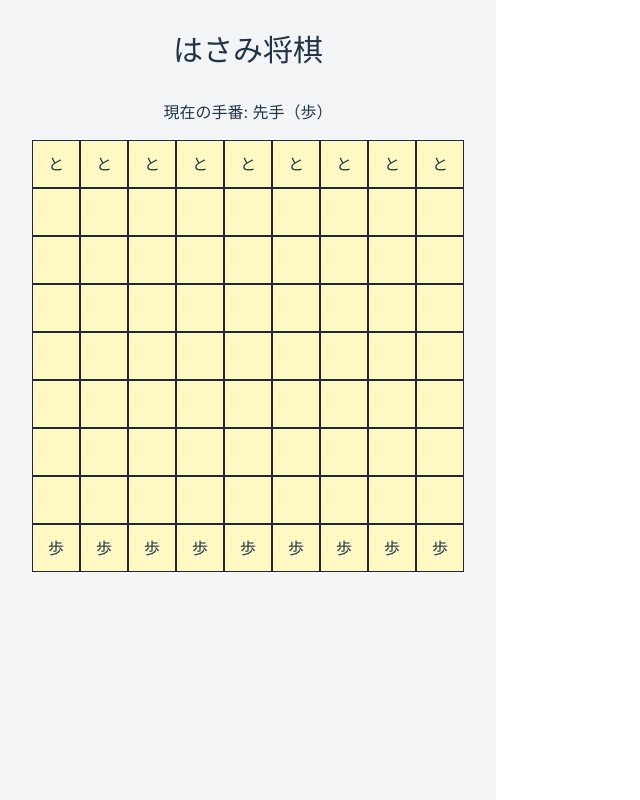
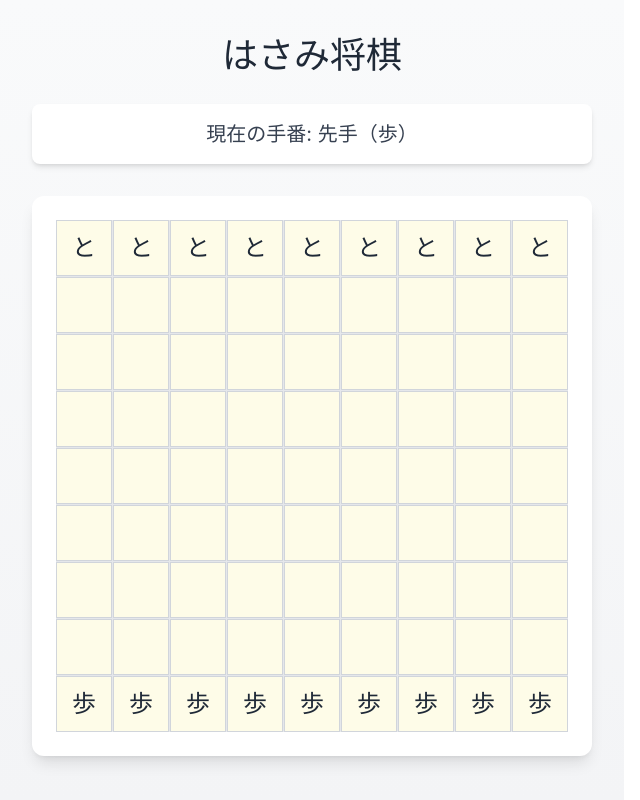
Before and after one commit to yuzoiwasaki/hasami-shogi, a React (Vite) app: page / in a window 1280 px wide. Shown: the whole page, without its empty margins (0-640 px from the left). Built offline with nearby package versions, Linux system fonts and the light colour scheme.

Commit message:
Improve design

```diff
--- a/index.html
+++ b/index.html
@@ -4,6 +4,12 @@
     <meta charset="UTF-8" />
     <meta name="viewport" content="width=device-width, initial-scale=1.0" />
     <title>はさみ将棋</title>
+    <link href="https://fonts.googleapis.com/css2?family=Noto+Sans+JP:wght@400;700&display=swap" rel="stylesheet">
+    <style>
+      .font-japanese {
+        font-family: 'Noto Sans JP', sans-serif;
+      }
+    </style>
   </head>
   <body>
     <div id="root"></div>
--- a/src/App.tsx
+++ b/src/App.tsx
@@ -13,27 +13,36 @@ function App() {
   } = useHasamiShogi();
 
   return (
-    <div className="min-h-screen bg-gray-100 p-8">
-      <h1 className="text-3xl font-bold text-center mb-8">はさみ将棋</h1>
-      <div className="text-center mb-4">
+    <div className="min-h-screen bg-gradient-to-b from-gray-50 to-gray-100 p-8">
+      <div className="max-w-4xl mx-auto">
+        <h1 className="text-4xl font-bold text-center mb-8 text-gray-800 font-japanese">
+          はさみ将棋
+        </h1>
+
+        <div className="text-center mb-8 p-4 bg-white rounded-lg shadow-md">
           {winner ? (
-          <div>
-            <div className="text-xl font-bold mb-2">
+            <div className="space-y-4">
+              <div className="text-2xl font-bold text-gray-800">
                 {getPlayerName(winner)}（{winner}）の勝利！
               </div>
               <button
                 onClick={resetGame}
-              className="bg-blue-500 hover:bg-blue-700 text-white font-bold py-2 px-4 rounded"
+                className="bg-indigo-600 hover:bg-indigo-700 text-white font-bold py-3 px-6 rounded-lg
+                  transition duration-200 ease-in-out transform hover:scale-105 shadow-lg"
               >
                 もう一度プレイ
               </button>
             </div>
           ) : (
-          <div>現在の手番: {getPlayerName(currentPlayer)}（{currentPlayer}）</div>
+            <div className="text-xl text-gray-700">
+              現在の手番: <span className="font-bold">{getPlayerName(currentPlayer)}（{currentPlayer}）</span>
+            </div>
           )}
         </div>
-      <div className="max-w-fit mx-auto">
-        <div className="grid grid-cols-9 gap-0">
+
+        <div className="flex justify-center">
+          <div className="bg-white p-6 rounded-xl shadow-lg">
+            <div className="grid grid-cols-9 gap-px bg-gray-200">
               {board.map((row, i) =>
                 row.map((piece, j) => (
                   <Cell
@@ -47,6 +56,8 @@ function App() {
             </div>
           </div>
         </div>
+      </div>
+    </div>
   );
 }
 
--- a/src/components/Cell.tsx
+++ b/src/components/Cell.tsx
@@ -10,8 +10,17 @@ export const Cell: FC<CellProps> = ({ piece, onClick, isSelected }) => {
   return (
     <div
       onClick={onClick}
-      className={`w-12 h-12 border border-gray-800 flex items-center justify-center bg-yellow-100 cursor-pointer
-        ${isSelected ? 'bg-yellow-300' : ''}`}
+      className={`
+        w-14 h-14 flex items-center justify-center
+        ${isSelected
+          ? 'bg-yellow-200 hover:bg-yellow-300'
+          : 'bg-yellow-50 hover:bg-yellow-100'
+        }
+        ${piece ? 'cursor-pointer' : 'cursor-default'}
+        text-2xl font-bold text-gray-800
+        transition-colors duration-200 ease-in-out
+        border border-gray-300
+      `}
     >
       {piece}
     </div>
```
Lines whose indentation alone changed are shown as unchanged.
